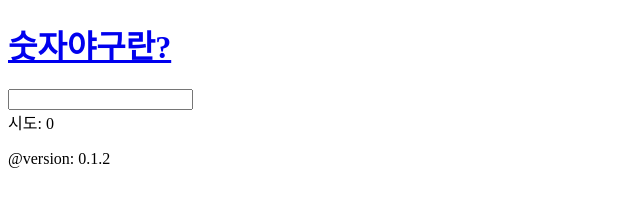
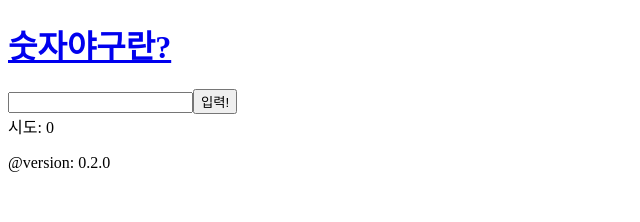
Before and after one commit to souldb20/numberbaseball, a React (Create React App) app: page / in a window 1280 px wide. Shown: the top 222 px of the page, without its empty margins (0-640 px from the left). Built offline with nearby package versions, Linux system fonts and the light colour scheme.

Commit message:
버전 0.2.0

```diff
--- a/package.json
+++ b/package.json
@@ -1,6 +1,6 @@
 {
   "name": "baseball",
-  "version": "0.1.2",
+  "version": "0.2.0",
   "private": true,
   "dependencies": {
     "@testing-library/jest-dom": "^5.14.1",
--- a/src/App.js
+++ b/src/App.js
@@ -2,7 +2,7 @@ import React, { useState } from 'react';
 import Try from './Try';
 
 const getNumbers = () => {
-    const candidate = [0,1,2,3,4,5,6,7,8,9];
+    // const candidate = [0,1,2,3,4,5,6,7,8,9];
     const array = [];
     for (let i = 0; i < 4; i += 1){
         const chosen = (Math.floor(Math.random() * (9 - i)));
@@ -61,7 +61,8 @@ const App = () => {
             <h1><a href="https://namu.wiki/w/%EC%88%AB%EC%9E%90%EC%95%BC%EA%B5%AC">숫자야구란?</a></h1>
             <h1>{result}</h1>
             <form onSubmit={onSubmitForm}>
-                <input maxLength={4} value={value} onChange={onChangeInput} />
+                <input type ="text" minLength={4} maxLength={4} value={value} onChange={onChangeInput} />
+                <button>입력!</button>
             </form>
             <div>시도: {tries.length}</div>
             <ul>
@@ -71,7 +72,7 @@ const App = () => {
                     );
                })}
             </ul>
-            <footer>@version: 0.1.2</footer>
+            <footer>@version: 0.2.0</footer>
         </>
     );
 }
```
